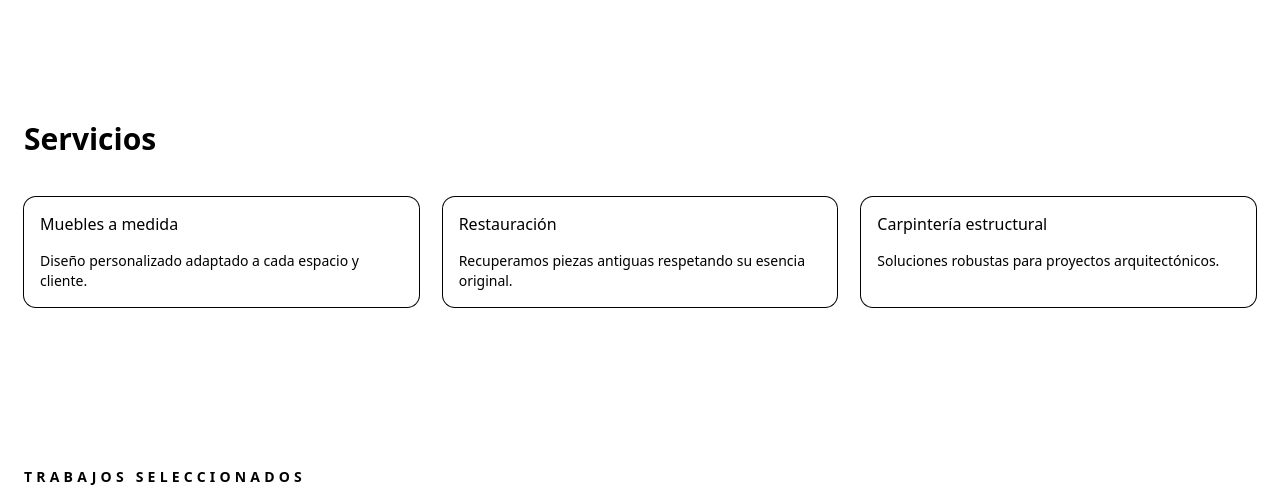
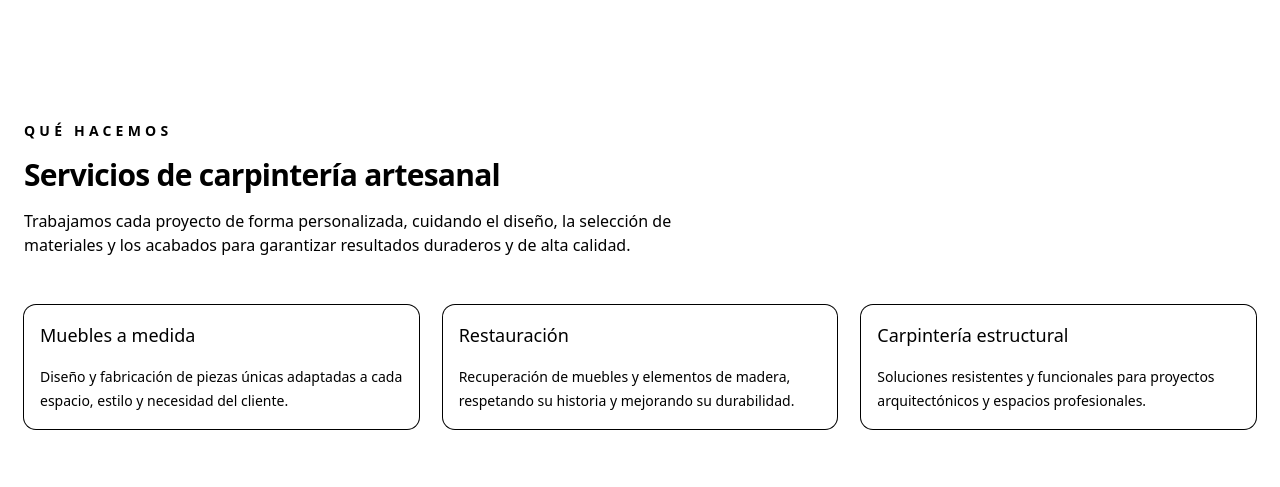
Before and after one commit to PCAMCAS/carpinteria-los-artesanos, a Next.js app: page / in a window 1280 px wide. Shown: the part 800-1287 px from the top of the page. Built offline with nearby package versions, Linux system fonts and the light colour scheme.

Commit message:
feat: improve services section design and content

```diff
--- a/src/components/sections/Services.tsx
+++ b/src/components/sections/Services.tsx
@@ -1,17 +1,25 @@
-import { Card, CardContent, CardHeader, CardTitle } from "@/components/ui/card"
+import {
+  Card,
+  CardContent,
+  CardHeader,
+  CardTitle,
+} from "@/components/ui/card"
 
 const services = [
   {
     title: "Muebles a medida",
-    description: "Diseño personalizado adaptado a cada espacio y cliente.",
+    description:
+      "Diseño y fabricación de piezas únicas adaptadas a cada espacio, estilo y necesidad del cliente.",
   },
   {
     title: "Restauración",
-    description: "Recuperamos piezas antiguas respetando su esencia original.",
+    description:
+      "Recuperación de muebles y elementos de madera, respetando su historia y mejorando su durabilidad.",
   },
   {
     title: "Carpintería estructural",
-    description: "Soluciones robustas para proyectos arquitectónicos.",
+    description:
+      "Soluciones resistentes y funcionales para proyectos arquitectónicos y espacios profesionales.",
   },
 ]
 
@@ -19,16 +27,36 @@ export function Services() {
   return (
     <section className="bg-muted/40 py-20">
       <div className="mx-auto max-w-7xl px-6">
-        <h2 className="text-3xl font-bold">Servicios</h2>
+        <div className="max-w-2xl">
+          <p className="text-sm font-semibold uppercase tracking-[0.3em] text-muted-foreground">
+            Qué hacemos
+          </p>
 
-        <div className="mt-10 grid gap-6 md:grid-cols-3">
+          <h2 className="mt-4 text-3xl font-bold tracking-tight">
+            Servicios de carpintería artesanal
+          </h2>
+
+          <p className="mt-4 text-muted-foreground">
+            Trabajamos cada proyecto de forma personalizada, cuidando el diseño,
+            la selección de materiales y los acabados para garantizar resultados
+            duraderos y de alta calidad.
+          </p>
+        </div>
+
+        <div className="mt-12 grid gap-6 md:grid-cols-3">
           {services.map((service) => (
-            <Card key={service.title}>
+            <Card
+              key={service.title}
+              className="transition duration-300 hover:shadow-md"
+            >
               <CardHeader>
-                <CardTitle>{service.title}</CardTitle>
+                <CardTitle className="text-lg">
+                  {service.title}
+                </CardTitle>
               </CardHeader>
+
               <CardContent>
-                <p className="text-muted-foreground">
+                <p className="text-sm leading-6 text-muted-foreground">
                   {service.description}
                 </p>
               </CardContent>
```
